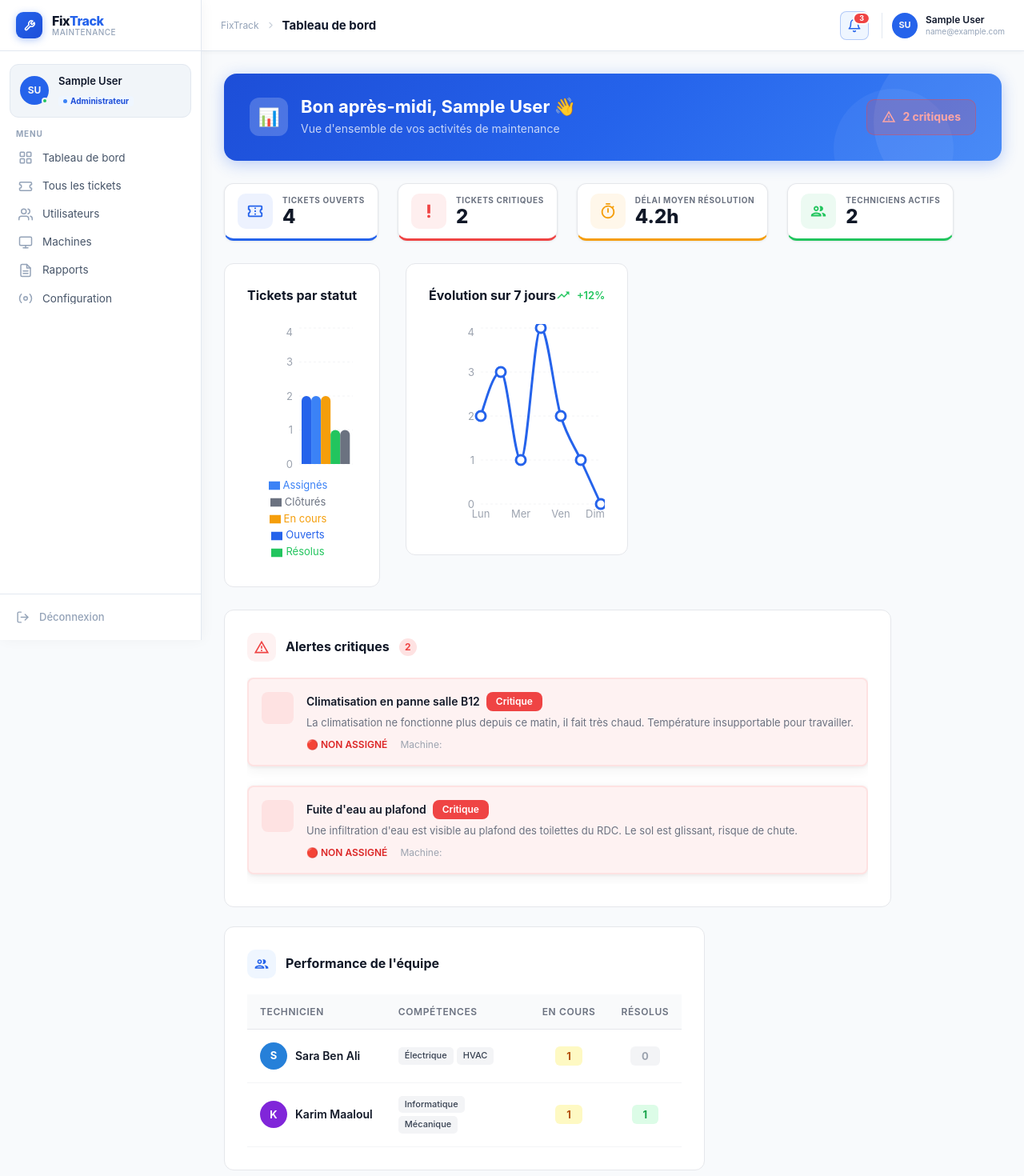
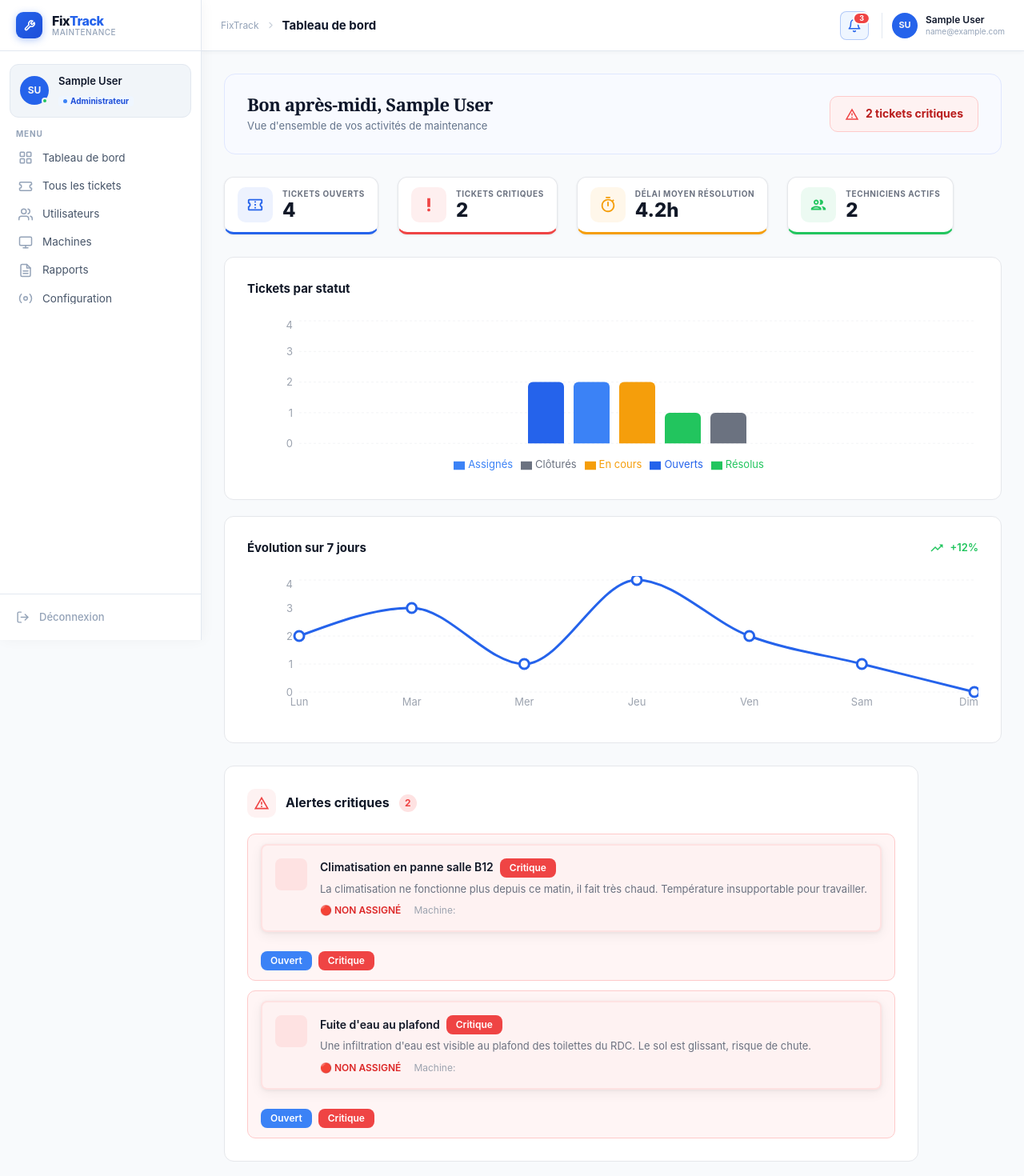
Before and after one commit to myriam2005/fixtrack-frontend, a React (Vite) app in the folder fixtrack-frontend/: page /manager/dashboard in a window 1280 px wide. Shown: the top 1470 px of the page at 80% size. Built offline with nearby package versions, Linux system fonts and the light colour scheme; sample sign-in values are in the browser's storage; some icons are missing.

Commit message:
modification dashboard Manaer

```diff
--- a/fixtrack-frontend/src/pages/manager/ManagerDashboard.jsx
+++ b/fixtrack-frontend/src/pages/manager/ManagerDashboard.jsx
@@ -15,17 +15,16 @@ import { useAuth } from '../../context/AuthContext';
 import { tickets, users } from '../../data/mockData';
 import AlertCard from '../../components/dashboard/AlertCard';
 import KpiCard from '../../components/dashboard/KpiCard';
+import Badge from '../../components/common/Badge';
 
 export default function ManagerDashboard() {
   const { user } = useAuth();
 
-  // ── KPIs ──────────────────────────────────────────────────────
   const ticketsOuverts    = tickets.filter(t => t.statut === 'open' || t.statut === 'assigned').length;
   const ticketsCritiques  = tickets.filter(t => t.priorite === 'critical' && !t.technicienId).length;
   const delaiMoyen        = 4.2;
   const techniciensActifs = users.filter(u => u.role === 'technician').length;
 
-  // ── Bar chart — 1 seul objet, chaque statut = sa propre clé ──
   const ticketParStatut = [
     {
       name: 'Tickets',
@@ -37,7 +36,6 @@ export default function ManagerDashboard() {
     },
   ];
 
-  // ── Line chart ────────────────────────────────────────────────
   const evolutionTickets = [
     { jour: 'Lun', tickets: 2 },
     { jour: 'Mar', tickets: 3 },
@@ -48,10 +46,8 @@ export default function ManagerDashboard() {
     { jour: 'Dim', tickets: 0 },
   ];
 
-  // ── Alertes ───────────────────────────────────────────────────
   const alertes = tickets.filter(t => t.priorite === 'critical' && !t.technicienId);
 
-  // ── Performance équipe ────────────────────────────────────────
   const techniciens = users.filter(u => u.role === 'technician');
   const performanceEquipe = techniciens.map(tech => ({
     nom:         tech.nom,
@@ -60,7 +56,6 @@ export default function ManagerDashboard() {
     competences: tech.competences?.join(', ') || 'N/A',
   }));
 
-  // ── Greeting ──────────────────────────────────────────────────
   const hour = new Date().getHours();
   const greeting = hour < 12 ? 'Bonjour' : hour < 18 ? 'Bon après-midi' : 'Bonsoir';
 
@@ -69,39 +64,45 @@ export default function ManagerDashboard() {
 
       {/* ── Welcome Banner ── */}
       <Box sx={{
-        background: 'linear-gradient(135deg, #1D4ED8 0%, #2563EB 50%, #3B82F6 100%)',
-        borderRadius: '16px',
-        padding: '28px 32px',
+        background: '#F8FAFF',
+        border: '1px solid #E0E7FF',
+        borderRadius: '14px',
+        padding: '24px 28px',
         marginBottom: '28px',
         display: 'flex',
         alignItems: 'center',
         justifyContent: 'space-between',
-        position: 'relative',
-        overflow: 'hidden',
-        boxShadow: '0 4px 20px rgba(37,99,235,0.3)',
       }}>
-        <Box sx={{ position: 'absolute', right: -40, top: -40, width: 200, height: 200, borderRadius: '50%', background: 'rgba(255,255,255,0.07)' }} />
-        <Box sx={{ position: 'absolute', right: 60, bottom: -60, width: 150, height: 150, borderRadius: '50%', background: 'rgba(255,255,255,0.05)' }} />
-
-        <Box sx={{ display: 'flex', alignItems: 'center', gap: 2, zIndex: 1 }}>
-          <Box sx={{ width: 48, height: 48, borderRadius: '12px', background: 'rgba(255,255,255,0.2)', display: 'flex', alignItems: 'center', justifyContent: 'center', fontSize: '22px' }}>
-            📊
-          </Box>
         <Box>
-            <Typography sx={{ fontSize: '22px', fontWeight: 700, color: '#FFFFFF', lineHeight: 1.2 }}>
-              {greeting}, {user?.nom || user?.name || 'Manager'} 👋
+          <Typography sx={{
+            fontSize: '22px',
+            fontWeight: 800,
+            color: '#0F172A',
+            letterSpacing: '-0.5px',
+            fontFamily: "'Playfair Display', Georgia, serif",
+            lineHeight: 1.2,
+            marginBottom: '4px',
+          }}>
+            {greeting}, {user?.nom || user?.name || 'Manager'}
           </Typography>
-            <Typography sx={{ fontSize: '14px', color: 'rgba(255,255,255,0.75)', marginTop: '4px' }}>
+          <Typography sx={{ fontSize: '13px', color: '#64748B' }}>
             Vue d'ensemble de vos activités de maintenance
           </Typography>
         </Box>
-        </Box>
 
         {ticketsCritiques > 0 && (
-          <Box sx={{ background: 'rgba(239,68,68,0.2)', border: '1px solid rgba(239,68,68,0.4)', borderRadius: '10px', padding: '10px 18px', display: 'flex', alignItems: 'center', gap: 1, zIndex: 1 }}>
-            <WarningAmberOutlined sx={{ color: '#FCA5A5', fontSize: 18 }} />
-            <Typography sx={{ color: '#FCA5A5', fontWeight: 700, fontSize: '14px' }}>
-              {ticketsCritiques} critique{ticketsCritiques > 1 ? 's' : ''}
+          <Box sx={{
+            background: '#FEF2F2',
+            border: '1px solid #FECACA',
+            borderRadius: '10px',
+            padding: '10px 18px',
+            display: 'flex',
+            alignItems: 'center',
+            gap: 1,
+          }}>
+            <WarningAmberOutlined sx={{ color: '#EF4444', fontSize: 18 }} />
+            <Typography sx={{ color: '#B91C1C', fontWeight: 700, fontSize: '14px' }}>
+              {ticketsCritiques} ticket{ticketsCritiques > 1 ? 's' : ''} critique{ticketsCritiques > 1 ? 's' : ''}
             </Typography>
           </Box>
         )}
@@ -110,31 +111,28 @@ export default function ManagerDashboard() {
       {/* ── KPI Cards ── */}
       <Grid container spacing={3} sx={{ marginBottom: '28px' }}>
         <Grid item xs={12} sm={6} md={3}>
-          <KpiCard icon={ConfirmationNumberOutlined} value={ticketsOuverts}   label="Tickets ouverts"        color="#2563EB" />
+          <KpiCard icon={ConfirmationNumberOutlined} value={ticketsOuverts}    label="Tickets ouverts"        color="#2563EB" />
         </Grid>
         <Grid item xs={12} sm={6} md={3}>
-          <KpiCard icon={PriorityHighOutlined}       value={ticketsCritiques} label="Tickets critiques"      color="#EF4444" />
+          <KpiCard icon={PriorityHighOutlined}       value={ticketsCritiques}  label="Tickets critiques"      color="#EF4444" />
         </Grid>
         <Grid item xs={12} sm={6} md={3}>
-          <KpiCard icon={TimerOutlined}              value={`${delaiMoyen}h`} label="Délai moyen résolution" color="#F59E0B" />
+          <KpiCard icon={TimerOutlined}              value={`${delaiMoyen}h`}  label="Délai moyen résolution" color="#F59E0B" />
         </Grid>
         <Grid item xs={12} sm={6} md={3}>
-          <KpiCard icon={PeopleOutlined}             value={techniciensActifs} label="Techniciens actifs"    color="#22C55E" />
+          <KpiCard icon={PeopleOutlined}             value={techniciensActifs} label="Techniciens actifs"     color="#22C55E" />
         </Grid>
       </Grid>
 
-      {/* ── Charts ── */}
-      <Grid container spacing={4} sx={{ marginBottom: '28px' }}>
-
-        {/* BarChart pleine largeur */}
-        <Grid item xs={12}>
+      {/* ── BarChart — seul sur sa ligne ── */}
+      <Box sx={{ marginBottom: '20px' }}>
         <Card elevation={0} sx={{ borderRadius: '12px', border: '1px solid #E5E7EB', background: '#FFFFFF', '&:hover': { boxShadow: '0 8px 24px rgba(0,0,0,0.07)' } }}>
           <CardContent sx={{ padding: '28px !important' }}>
-              <Typography variant="h6" sx={{ fontWeight: 700, color: '#111827', fontSize: '16px', marginBottom: '24px' }}>
+            <Typography variant="h6" sx={{ fontWeight: 700, color: '#111827', fontSize: '15px', marginBottom: '24px' }}>
               Tickets par statut
             </Typography>
-              <ResponsiveContainer width="100%" height={300}>
-                <BarChart data={ticketParStatut} barSize={60} barGap={12}>
+            <ResponsiveContainer width="100%" height={200}>
+              <BarChart data={ticketParStatut} barSize={45} barGap={12}>
                 <CartesianGrid strokeDasharray="3 3" stroke="#F3F4F6" vertical={false} />
                 <XAxis hide />
                 <YAxis stroke="#9CA3AF" style={{ fontSize: '13px' }} axisLine={false} tickLine={false} allowDecimals={false} />
@@ -149,14 +147,14 @@ export default function ManagerDashboard() {
             </ResponsiveContainer>
           </CardContent>
         </Card>
-        </Grid>
+      </Box>
 
-        {/* LineChart pleine largeur */}
-        <Grid item xs={12}>
+      {/* ── LineChart — seul sur sa ligne ── */}
+      <Box sx={{ marginBottom: '28px' }}>
         <Card elevation={0} sx={{ borderRadius: '12px', border: '1px solid #E5E7EB', background: '#FFFFFF', '&:hover': { boxShadow: '0 8px 24px rgba(0,0,0,0.07)' } }}>
           <CardContent sx={{ padding: '28px !important' }}>
             <Box sx={{ display: 'flex', alignItems: 'center', justifyContent: 'space-between', marginBottom: '24px' }}>
-                <Typography variant="h6" sx={{ fontWeight: 700, color: '#111827', fontSize: '16px' }}>
+              <Typography variant="h6" sx={{ fontWeight: 700, color: '#111827', fontSize: '15px' }}>
                 Évolution sur 7 jours
               </Typography>
               <Box sx={{ display: 'flex', alignItems: 'center', gap: 1 }}>
@@ -164,13 +162,17 @@ export default function ManagerDashboard() {
                 <Typography sx={{ color: '#22C55E', fontWeight: 600, fontSize: '13px' }}>+12%</Typography>
               </Box>
             </Box>
-              <ResponsiveContainer width="100%" height={260}>
+            <ResponsiveContainer width="100%" height={180}>
               <LineChart data={evolutionTickets}>
                 <CartesianGrid strokeDasharray="3 3" stroke="#F3F4F6" vertical={false} />
                 <XAxis dataKey="jour" stroke="#9CA3AF" style={{ fontSize: '13px' }} axisLine={false} tickLine={false} />
                 <YAxis stroke="#9CA3AF" style={{ fontSize: '13px' }} axisLine={false} tickLine={false} allowDecimals={false} />
                 <Tooltip contentStyle={{ borderRadius: '10px', border: '1px solid #E5E7EB', fontSize: '13px', boxShadow: '0 4px 12px rgba(0,0,0,0.08)' }} />
-                  <Line type="monotone" dataKey="tickets" stroke="#2563EB" strokeWidth={3}
+                <Line
+                  type="monotone"
+                  dataKey="tickets"
+                  stroke="#2563EB"
+                  strokeWidth={3}
                   dot={{ fill: '#FFFFFF', stroke: '#2563EB', strokeWidth: 3, r: 6 }}
                   activeDot={{ r: 8, fill: '#2563EB' }}
                 />
@@ -178,13 +180,11 @@ export default function ManagerDashboard() {
             </ResponsiveContainer>
           </CardContent>
         </Card>
-        </Grid>
-      </Grid>
+      </Box>
 
       {/* ── Alertes + Performance ── */}
       <Grid container spacing={3}>
 
-        {/* Alertes */}
         <Grid item xs={12} md={5}>
           <Paper elevation={0} sx={{ padding: '28px', borderRadius: '12px', border: '1px solid #E5E7EB', background: '#FFFFFF', height: '100%', '&:hover': { boxShadow: '0 8px 24px rgba(0,0,0,0.07)' } }}>
             <Box sx={{ display: 'flex', alignItems: 'center', gap: 1.5, marginBottom: '20px' }}>
@@ -203,21 +203,25 @@ export default function ManagerDashboard() {
 
             {alertes.length === 0 ? (
               <Box sx={{ textAlign: 'center', padding: '40px 20px' }}>
-                <Typography sx={{ fontSize: '32px', marginBottom: '8px' }}>✅</Typography>
                 <Typography sx={{ color: '#22C55E', fontWeight: 700, fontSize: '15px' }}>Aucune alerte critique</Typography>
                 <Typography sx={{ color: '#9CA3AF', fontSize: '13px', marginTop: '4px' }}>Tous les tickets urgents sont assignés</Typography>
               </Box>
             ) : (
               <Box sx={{ maxHeight: 400, overflowY: 'auto', display: 'flex', flexDirection: 'column', gap: 1.5 }}>
                 {alertes.map(ticket => (
-                  <AlertCard key={ticket.id} ticket={ticket} />
+                  <Box key={ticket.id} sx={{ padding: '12px 16px', borderRadius: '10px', border: '1px solid #FECACA', background: '#FFF5F5', display: 'flex', flexDirection: 'column', gap: 1 }}>
+                    <AlertCard ticket={ticket} />
+                    <Box sx={{ display: 'flex', gap: 1, marginTop: '4px' }}>
+                      <Badge status={ticket.statut} />
+                      <Badge status={ticket.priorite} />
+                    </Box>
+                  </Box>
                 ))}
               </Box>
             )}
           </Paper>
         </Grid>
 
-        {/* Performance Équipe */}
         <Grid item xs={12} md={7}>
           <Paper elevation={0} sx={{ padding: '28px', borderRadius: '12px', border: '1px solid #E5E7EB', background: '#FFFFFF', height: '100%', '&:hover': { boxShadow: '0 8px 24px rgba(0,0,0,0.07)' } }}>
             <Box sx={{ display: 'flex', alignItems: 'center', gap: 1.5, marginBottom: '20px' }}>
@@ -275,14 +279,12 @@ export default function ManagerDashboard() {
                         </Box>
                       </td>
                       <td style={{ padding: '16px', textAlign: 'center' }}>
-                        <span style={{ background: tech.enCours > 0 ? '#FEF9C3' : '#F3F4F6', color: tech.enCours > 0 ? '#B45309' : '#9CA3AF', padding: '4px 14px', borderRadius: '6px', fontWeight: 700, fontSize: '13px' }}>
-                          {tech.enCours}
-                        </span>
+                        {tech.enCours > 0 ? <Badge status="in_progress" /> : <Badge status="closed" />}
+                        <Typography sx={{ fontSize: '12px', color: '#6B7280', marginTop: '4px' }}>{tech.enCours}</Typography>
                       </td>
                       <td style={{ padding: '16px', textAlign: 'center' }}>
-                        <span style={{ background: tech.resolus > 0 ? '#DCFCE7' : '#F3F4F6', color: tech.resolus > 0 ? '#16A34A' : '#9CA3AF', padding: '4px 14px', borderRadius: '6px', fontWeight: 700, fontSize: '13px' }}>
-                          {tech.resolus}
-                        </span>
+                        {tech.resolus > 0 ? <Badge status="resolved" /> : <Badge status="closed" />}
+                        <Typography sx={{ fontSize: '12px', color: '#6B7280', marginTop: '4px' }}>{tech.resolus}</Typography>
                       </td>
                     </tr>
                   ))}
```
Lines whose indentation alone changed are shown as unchanged.
